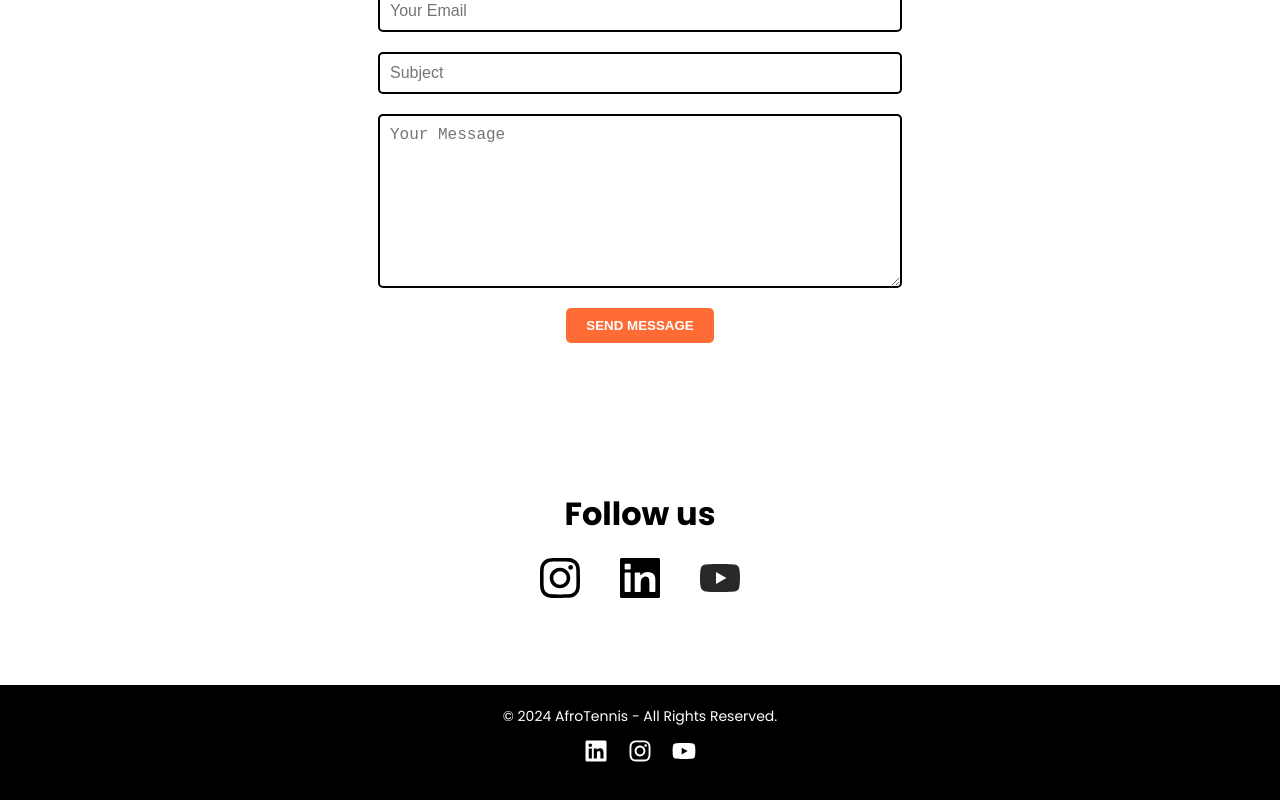
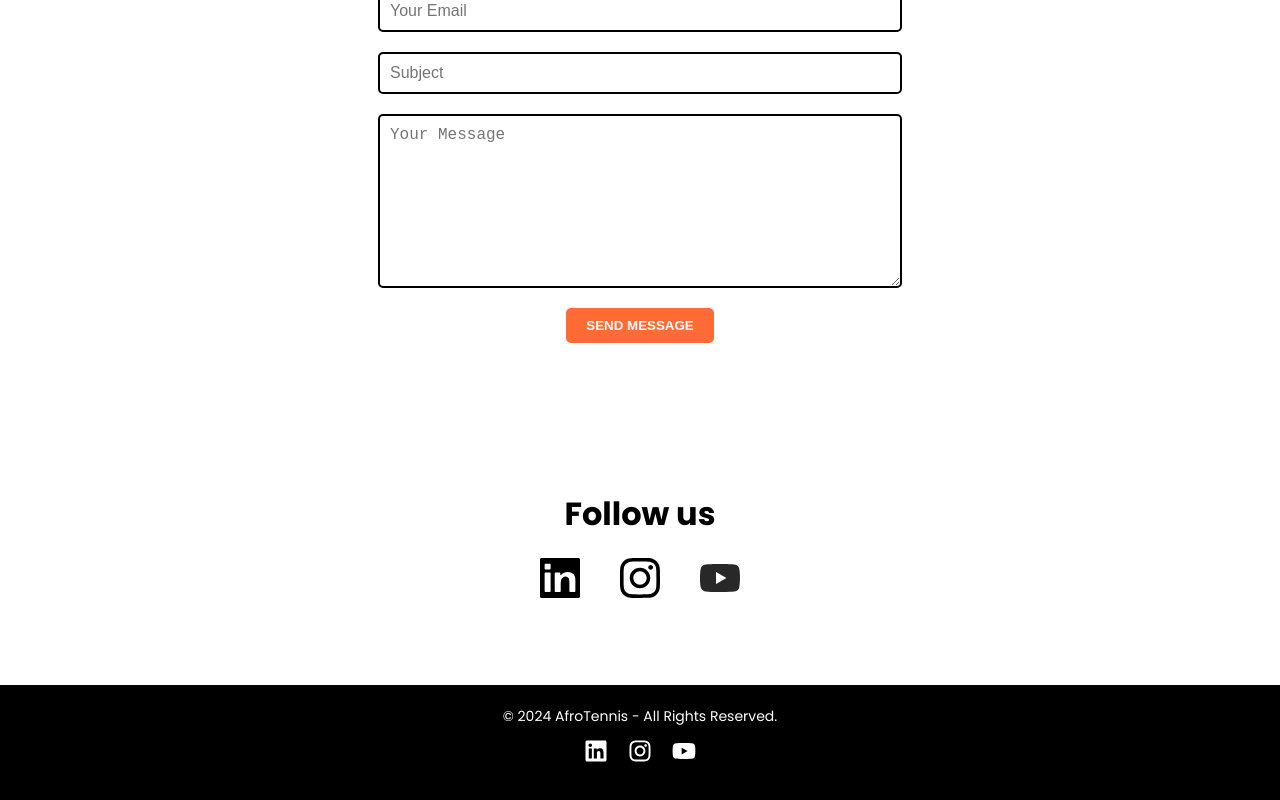
Before and after one commit to Matt0107/afrotennis, a React (Create React App) app: page /contact in a window 1280 px wide. Shown: the part 722-1522 px from the top of the page. Built offline with nearby package versions, Linux system fonts and the light colour scheme.

Commit message:
contact modification

```diff
--- a/src/pages/Contact.js
+++ b/src/pages/Contact.js
@@ -75,11 +75,11 @@ const Contact = () => {
       <section className="social-media">
         <h2>Follow us</h2>
         <div className="social-icons">
+          <a href="https://www.linkedin.com/company/afrotennis" target="_blank" rel="noopener noreferrer">
+            <img src={LinkedInIcon} alt="LinkedIn" />
+          </a>
           <a href="https://www.instagram.com/afrotennis/" target="_blank" rel="noopener noreferrer">
             <img src={InstagramIcon} alt="Instagram" />
-          </a>
-          <a href="https://www.linkedin.com/company/afrotennis" target="_blank" rel="noopener noreferrer">
-            <img src={LinkedInIcon} alt="LinkedIn" />
           </a>
           <a href="https://www.youtube.com/channel/UCpjoo0f3uktTfwhn6wO4OYw" target="_blank" rel="noopener noreferrer">
             <img src={YouTubeIcon} alt="YouTube" />
```
